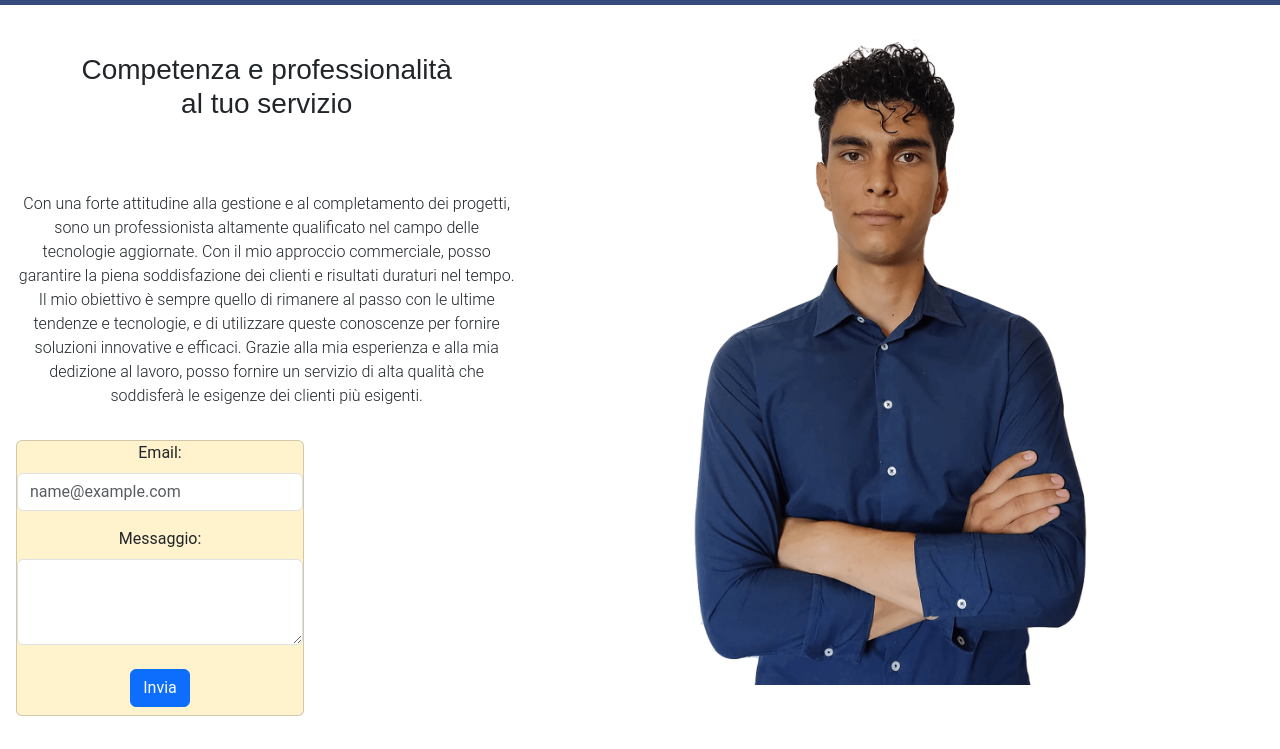
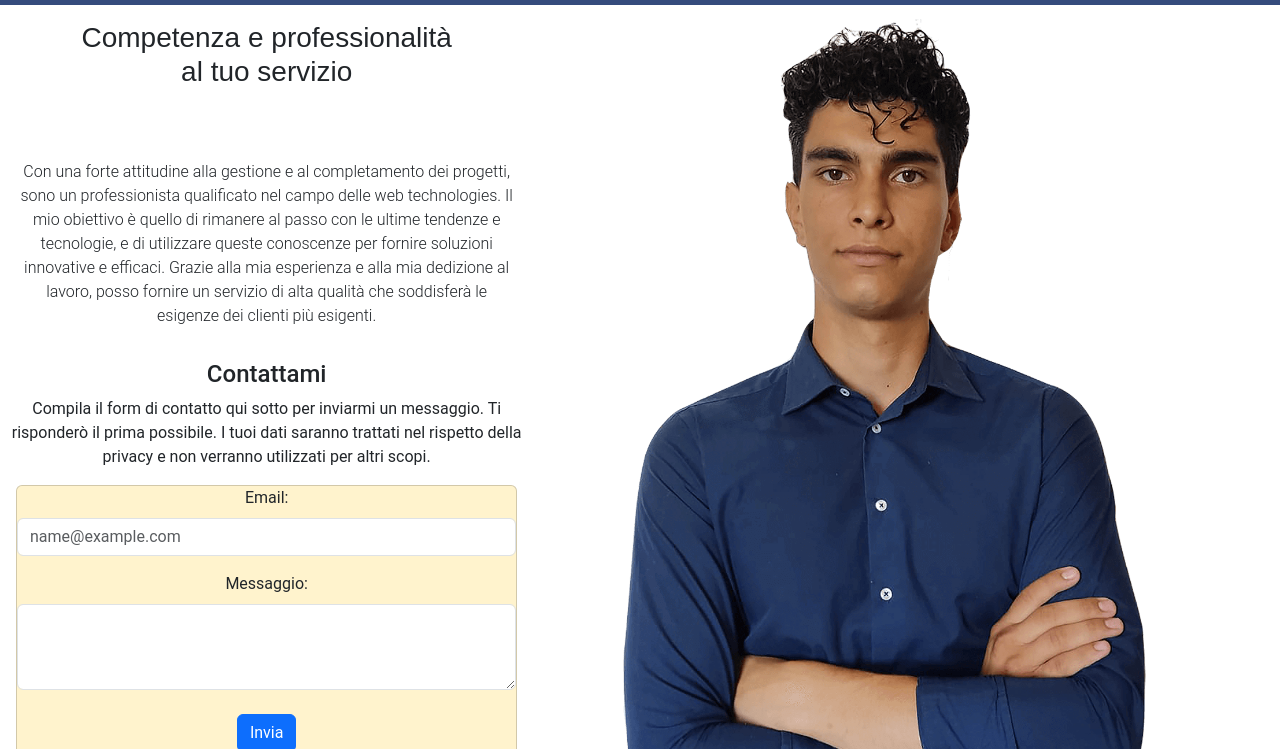
Before and after one commit to Gabri02/gabri02.github.io, a plain HTML site: page index.html in a window 1280 px wide. Shown: the part 51-800 px from the top of the page. Drawn offline with nearby package versions, Linux system fonts and the light colour scheme.

Commit message:
aggiunto h4 e p per contatto pagina home, aggiustamento form

```diff
--- a/assets/sass/index.sass
+++ b/assets/sass/index.sass
@@ -1,5 +1,3 @@
-.main-image
-    max-height: 75%
 .slogan-title
   font-family: 'Roboto Bold', sans-serif
   font-weight: 500
--- a/index.html
+++ b/index.html
@@ -43,19 +43,16 @@
         </header>
 
         <main>
-                <div class="row mt-5 pt-2 m-0 w-100">
+            <div class="row mt-3 pt-2 m-0 w-100">
                 <div class="col col-5 p-0 text-center">
                     <h3 class="slogan-title p-5">Competenza e professionalità <br> al tuo servizio</h3>
                     <p class="slogan-text p-3">Con una forte attitudine alla gestione e al completamento dei
                         progetti,
                         sono
                         un professionista
-                            altamente qualificato nel campo delle tecnologie aggiornate. Con il mio approccio
-                            commerciale,
-                            posso
-                            garantire la piena soddisfazione dei clienti e risultati duraturi nel tempo. Il mio
+                        qualificato nel campo delle web technologies. Il mio
                         obiettivo è
-                            sempre quello di rimanere al passo con le ultime tendenze e tecnologie, e di utilizzare
+                        quello di rimanere al passo con le ultime tendenze e tecnologie, e di utilizzare
                         queste
                         conoscenze per fornire soluzioni innovative e efficaci. Grazie alla mia esperienza e alla
                         mia
@@ -63,14 +60,19 @@
                         dei
                         clienti più esigenti.</p>
 
-                        <div class="card m-3" style="width: 18rem;">
+                    <h4>Contattami</h4>
+                    <p>Compila il form di contatto qui sotto per inviarmi un messaggio. Ti risponderò il prima
+                        possibile. I tuoi dati saranno trattati nel rispetto della privacy e non verranno utilizzati per
+                        altri scopi.</p>
+
+                    <div class="card m-3">
                         <form class="form-horizontal needs-validation" id="contact-form" method="post" novalidate>
                             <div class="form-group">
                                 <div class="mb-3">
                                     <label for="Email1" class="form-label">Email:</label>
                                     <input type="email" class="form-control" name="email" id="Email1"
-                                            placeholder="name@example.com"
-                                            pattern="[a-z0-9._%+-]+@[a-z0-9.-]+\.[a-z]{2,}$" required>
+                                        placeholder="name@example.com" pattern="[a-z0-9._%+-]+@[a-z0-9.-]+\.[a-z]{2,}$"
+                                        required>
                                 </div>
                                 <div class="mb-3">
                                     <label for="messaggio" class="form-label">Messaggio:</label>
```
Also changed, not shown: assets/css/index.css, assets/sass/index.css, 1 other file. Lines whose indentation alone changed are shown as unchanged.
